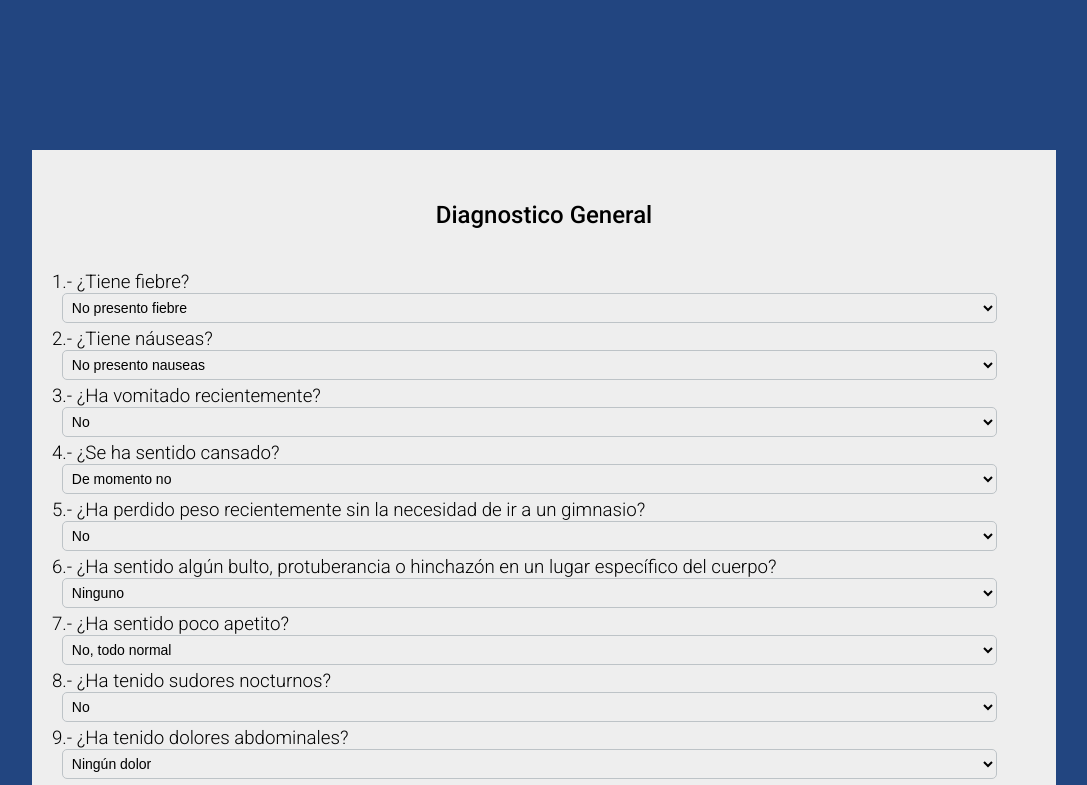
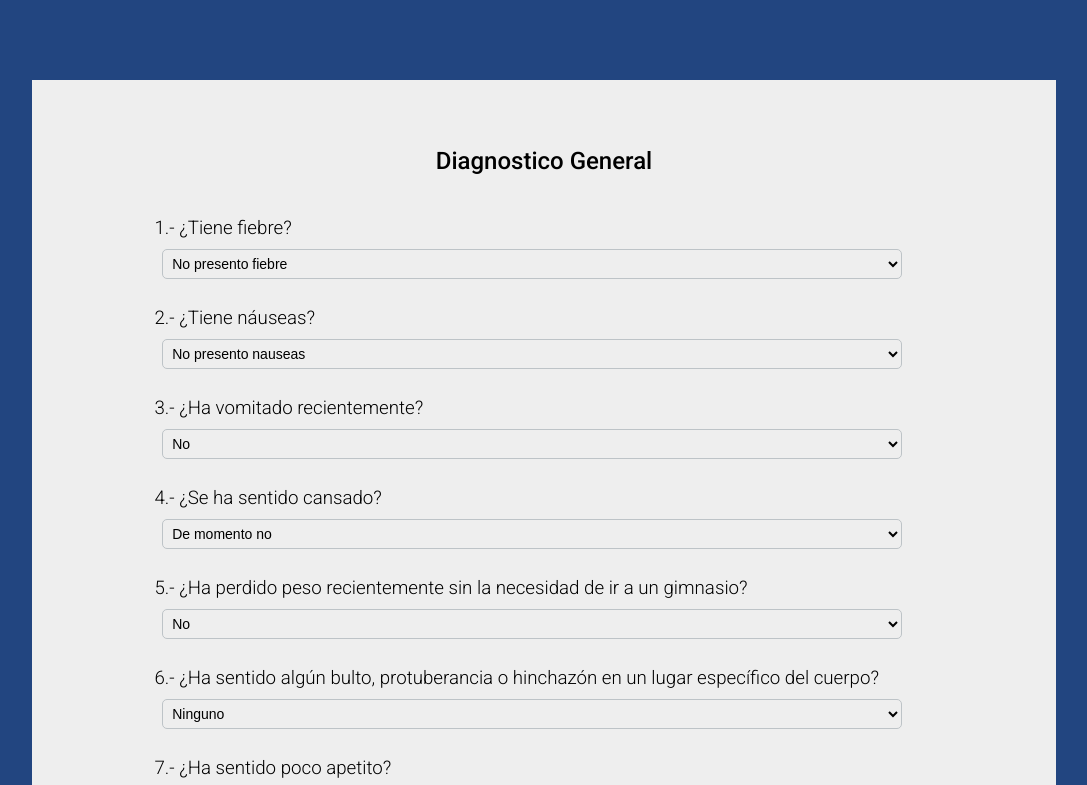
Before and after one commit to AlanRAN7/LogicaDifusa_Oncologia, a plain HTML site: page pages/questions.html in a window 1280 px wide. Shown: the top 785 px of the page, without its empty margins (96-1183 px from the left). Drawn offline with Linux system fonts and the light colour scheme.

Commit message:
Fixed some styles

```diff
--- a/css/diagnostico-especifico.css
+++ b/css/diagnostico-especifico.css
@@ -1,16 +1,12 @@
-body{
-    height: 400px;
+.title-container h2 {
+    margin: 3% 0 1% 0;
 }
 .p-subtitle{
-    /* margin-left: 25px; */
     font-weight: 300;
     text-align: center;
-    margin-top: -55px;
     width: 100%;
-    /* background-color: red; */
 }
 .container-especifico{
-    top: 0px;
     height: 450px;
 }
 
@@ -31,5 +27,4 @@ label{
     .p-subtitle{
         margin-top: -25px;
     }
-
-  }
+}
--- a/css/questions.css
+++ b/css/questions.css
@@ -1,6 +1,7 @@
 *{
     margin: 0px;
     padding: 0px;
+    box-sizing: border-box;
 }
 html{
     font-family: 'Roboto', sans-serif;
@@ -8,30 +9,24 @@ html{
 body{
     background-color: #224580;
     height: 1300px;
-
 }
-
+main {
+    width: 100vw;
+    height: 1800px;
+}
 .container-questions{
-    width: 80vw;
-    height: 1200px;
+    width: 80%;
+    height: 95%;
     background-color: #eee;
-    position: absolute;
-	top: 700px;
-	bottom: 0;
-	left: 0;
-	right: 0;
-	margin: auto;
+	margin: 80px auto;
+    padding: 2% 8%;
 }
 .title-container{
     width: 100%;
     height: 50px;
-/* background-color: pink; */
-
-
 }
 
 h2{
-    /* display: block; */
     font-weight: 500;
     text-align:center;
     margin: 5%;
@@ -40,14 +35,9 @@ h2{
 
 .form-container{
     margin: 20px 20px 20px 20px;
-
 }
-
-h3{
-    font-weight: 300;
-}
-select {
-    margin-bottom: 5px;
+.form-container select {
+    margin-bottom: 28px;
     margin-left: 1%;
     background: transparent;
     border: 1px solid #bdc3c7;
@@ -58,8 +48,13 @@ select {
     width: 95%;
 }
 
-select:focus{
+.form-container select:focus{
     outline: none;
+}
+
+h3{
+    font-weight: 300;
+    margin-bottom: 10px;
 }
 
 .btn-container{
--- a/css/styles.css
+++ b/css/styles.css
@@ -41,7 +41,7 @@ main {
 }
 .btn-container{
   width: 500px;
-  /* background-color: pink; */
+  margin-top: 50px;
   flex-direction: row;
   justify-content: center;
   align-items: center;
--- a/pages/questions.html
+++ b/pages/questions.html
@@ -16,6 +16,7 @@
     <link rel="stylesheet" href="../css/questions.css" />
   </head>
   <body>
+    <main>
       <div class="container-questions">
         <div class="title-container">
           <h2>Diagnostico General</h2>
@@ -200,6 +201,7 @@
           </button>
         </div>
       </div>
+    </main>
     <script src="../js/answersSave.js"></script>
   </body>
 </html>
```
Also changed, not shown: index.html (+3 -3 lines), pages/diagnostico-especifico.html (+3 -13 lines), pages/result.html (+3 -8 lines). Lines whose indentation alone changed are shown as unchanged.
